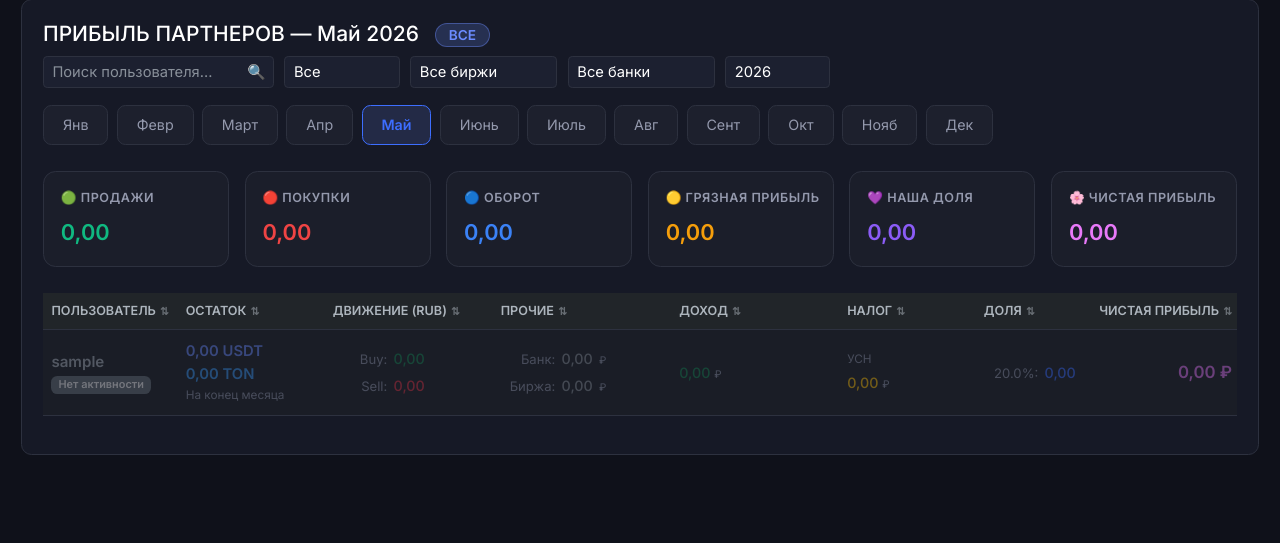
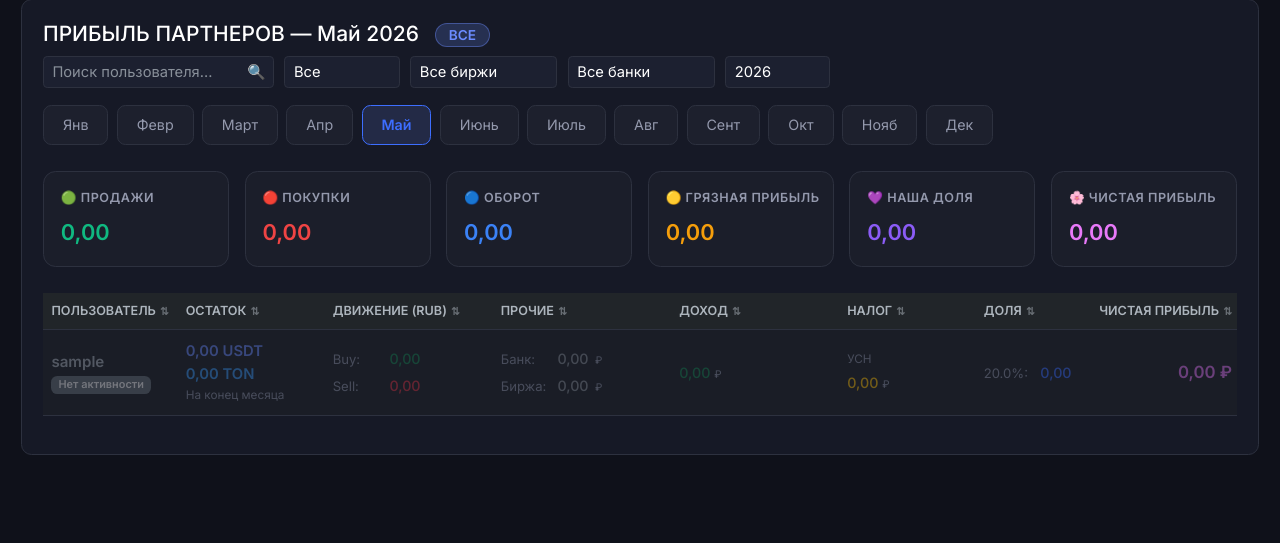
Before and after one commit to ErMe4a/p2p_sys, a Django app: page /p2p-admin/profit/ in a window 1280 px wide. Shown: the part 88-631 px from the top of the page. Run offline with Django 5.2, Linux system fonts and the light colour scheme; the visitor is signed in with stand-in values (Sample User, id 1); data comes from the database, SQL or seed files in the repository; data that the repository does not hold is empty; parts of the project's set-up code (start-up, migrations or seed data) failed here and were passed over.

Commit message:
прибыль пользак

```diff
--- a/orders/templates/custom_admin/profit_list.html
+++ b/orders/templates/custom_admin/profit_list.html
@@ -17,8 +17,13 @@
     .finance-row   { display: flex; align-items: baseline; gap: 6px; white-space: nowrap; }
 
     .val-label {
-        display: inline-block; min-width: 52px; width: 52px;
-        text-align: right; color: var(--text-muted); font-size: 0.78rem; flex-shrink: 0;
+        display: inline-block;
+        min-width: 48px;
+        width: 48px;
+        text-align: left;
+        color: var(--text-muted);
+        font-size: 0.78rem;
+        flex-shrink: 0;
     }
     .val-label-lg {
         display: inline-block; min-width: 58px; width: 58px;
```
